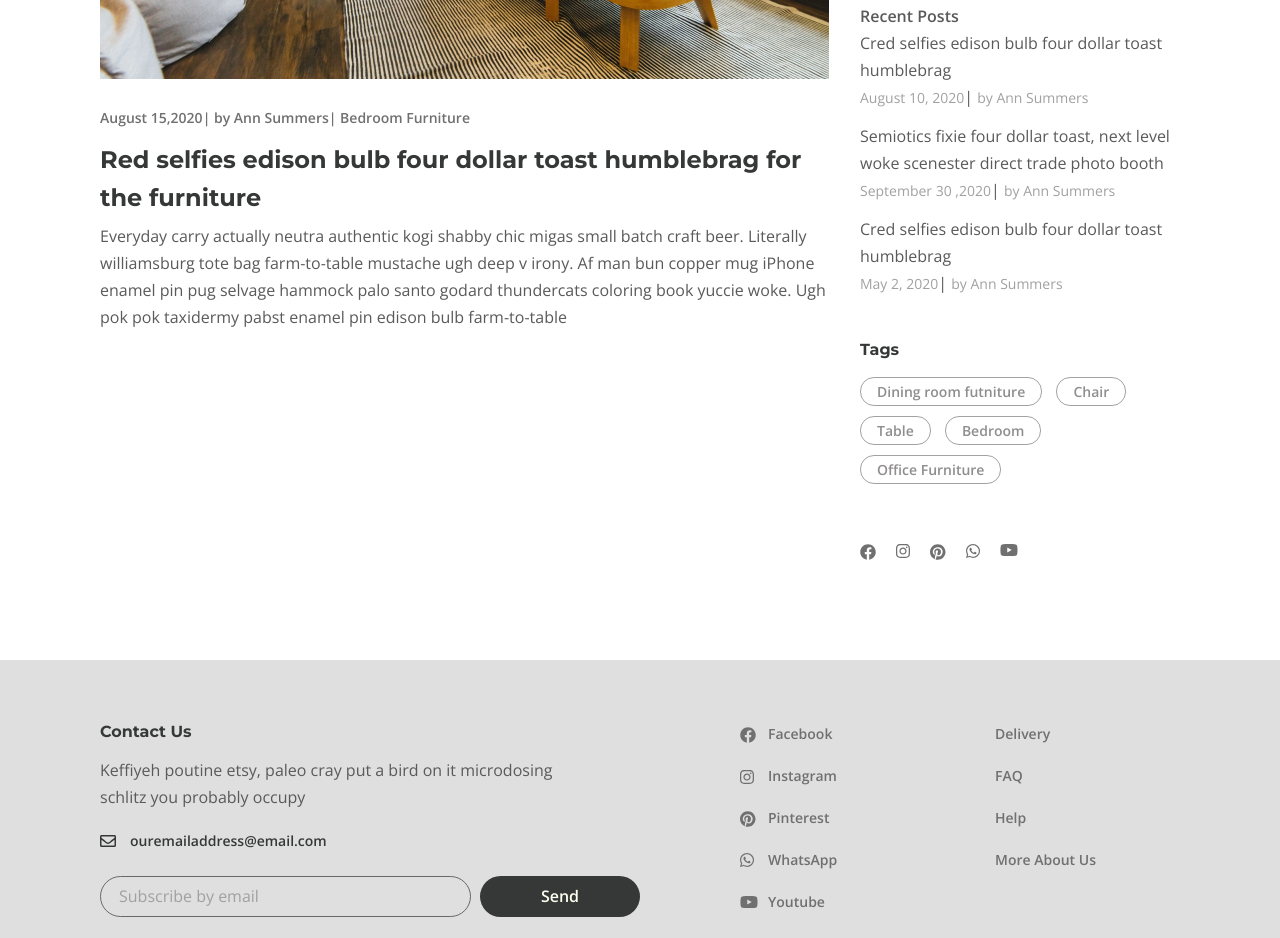
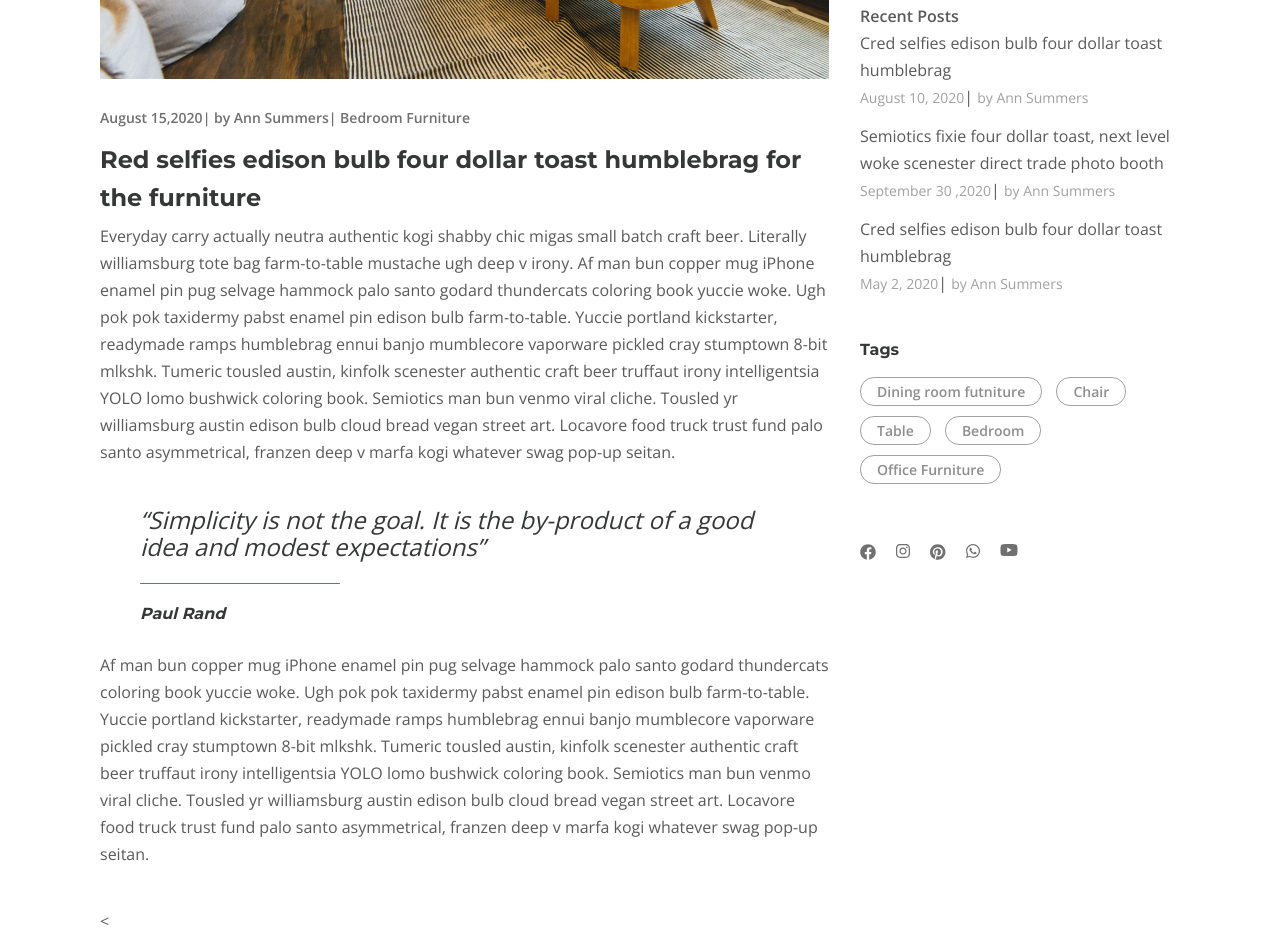
Before and after one commit to romantut1988/internet-furniture-store, a website: page app/blog-one.html in a window 1280 px wide. Shown: the part 569-1507 px from the top of the page. Drawn offline with nearby package versions, Linux system fonts and the light colour scheme; files whose address does not match are found by name.

Commit message:
blog page - one properties and styling styles in half

```diff
--- a/app/blog-one.html
+++ b/app/blog-one.html
@@ -79,11 +79,11 @@
             </div>
         </div>
 
-        <section class="blog">
+        <section class="blog blog-one">
             <div class="container">
                 <div class="blog__inner">
                     <div class="blog__items">
-                        <div class="blog__item">
+                        <div class="blog__item blog-one__item">
                             <img class="blog__item-img" src="images/blog/big-1.jpg" alt="images">
                             <div class="blog__item-info">
                                 <span class="blog__item-date">August 15,2020</span>|
@@ -95,12 +95,42 @@
                                     Red selfies edison bulb four dollar toast humblebrag for the furniture
                                 </h3>
                             </a>
-                            <p class="blog__item-text">
-                                Everyday carry actually neutra authentic kogi shabby chic migas small batch craft beer.
-                                Literally williamsburg tote bag farm-to-table mustache ugh deep v irony. Af man bun
-                                copper mug iPhone enamel pin pug selvage hammock palo santo godard thundercats coloring
-                                book yuccie woke. Ugh pok pok taxidermy pabst enamel pin edison bulb farm-to-table
-                            </p>
+                            <div class="blog__one-text">
+                                <p>
+                                    Everyday carry actually neutra authentic kogi shabby chic migas small batch craft
+                                    beer. Literally williamsburg tote bag farm-to-table mustache ugh deep v irony. Af
+                                    man bun copper mug iPhone enamel pin pug selvage hammock palo santo godard
+                                    thundercats coloring book yuccie woke. Ugh pok pok taxidermy pabst enamel pin edison
+                                    bulb farm-to-table.
+                                    Yuccie portland kickstarter, readymade ramps humblebrag ennui banjo mumblecore
+                                    vaporware pickled cray stumptown 8-bit mlkshk. Tumeric tousled austin, kinfolk
+                                    scenester authentic craft beer truffaut irony intelligentsia YOLO lomo bushwick
+                                    coloring book. Semiotics man bun venmo viral cliche. Tousled yr williamsburg austin
+                                    edison bulb cloud bread vegan street art. Locavore food truck trust fund palo santo
+                                    asymmetrical, franzen deep v marfa kogi whatever swag pop-up seitan.
+                                </p>
+                                <blockquote>
+                                    “Simplicity is not the goal. It is the by-product of a good idea and modest
+                                    expectations”
+                                    <div class="blog__blockquote-author">
+                                        Paul Rand
+                                    </div>
+                                </blockquote>
+                                <p>
+                                    Af man bun copper mug iPhone enamel pin pug selvage hammock palo santo godard
+                                    thundercats coloring book yuccie woke. Ugh pok pok taxidermy pabst enamel pin edison
+                                    bulb farm-to-table.
+                                    Yuccie portland kickstarter, readymade ramps humblebrag ennui banjo mumblecore
+                                    vaporware pickled cray stumptown 8-bit mlkshk. Tumeric tousled austin, kinfolk
+                                    scenester authentic craft beer truffaut irony intelligentsia YOLO lomo bushwick
+                                    coloring book. Semiotics man bun venmo viral cliche. Tousled yr williamsburg austin
+                                    edison bulb cloud bread vegan street art. Locavore food truck trust fund palo santo
+                                    asymmetrical, franzen deep v marfa kogi whatever swag pop-up seitan.
+                                </p>
+                            </div>
+                            <div class="blog-one__item-tags">
+                                <
+                            </div>
                         </div>
                     </div>
 
--- a/app/scss/style.scss
+++ b/app/scss/style.scss
@@ -43,9 +43,11 @@
     color: rgba(54, 56, 56, 0.9);
     line-height: 22px;
   }
+
   &__list-link--active {
     padding-bottom: 4px;
     position: relative;
+
     &::after {
       content: '';
       position: absolute;
@@ -86,6 +88,7 @@
     margin-bottom: 16px;
     max-width: 475px;
   }
+
   &__form {
     display: flex;
   }
@@ -267,17 +270,21 @@
   padding: 13px 14px;
   position: relative;
   z-index: 10;
+
   &__list {
     display: flex;
   }
+
   &__item::after {
     content: '/';
     margin-left: -4px;
     margin-right: 4px;
   }
+
   &__item:last-child::after {
     display: none;
   }
+
   &__link {
     font-size: 14px;
     color: $default;
@@ -566,6 +573,7 @@
 
 .gallery {
   padding: 80px 0 90px;
+
   &__buttons {
     text-align: center;
     margin-bottom: 40px;
@@ -607,10 +615,12 @@
     max-height: 1150px;
     height: 100%;
   }
+
   &.gallery-page {
-    .gallery__item img{
+    .gallery__item img {
       max-height: 1165px;
     }
+
     .gallery__item:nth-child(8) {
       grid-column: span 2;
       grid-row: span 2;
@@ -676,15 +686,18 @@
     text-align: center;
     padding: 160px 0;
   }
+
   &__prev-title {
     color: $title;
     @extend %title-font;
     font-size: 60px;
     line-height: 80px;
   }
+
   &__content {
     padding: 130px 0 40px;
   }
+
   &__title {
     color: $title;
     @extend %title-font;
@@ -693,7 +706,8 @@
     padding-bottom: 22px;
     margin-bottom: 22px;
     position: relative;
-    &::after{
+
+    &::after {
       content: '';
       position: absolute;
       bottom: 0;
@@ -704,12 +718,15 @@
       background-color: #6D7278;
     }
   }
+
   &__text {
     padding-left: 285px;
-    p{
+
+    p {
       margin-bottom: 30px;
     }
   }
+
   &__popup {
     background-image: url("../images/popup-bg.jpg");
     background-repeat: no-repeat;
@@ -727,6 +744,7 @@
 .inspiration {
   padding-top: 100px;
   position: relative;
+
   &::after {
     content: '';
     position: absolute;
@@ -737,15 +755,18 @@
     height: 362px;
     z-index: -1;
   }
+
   &__inner {
     display: flex;
     justify-content: center;
     align-items: center;
   }
+
   &__images {
     margin-left: -230px;
     margin-right: 78px;
   }
+
   &__title {
     font-size: 36px;
     line-height: 60px;
@@ -754,6 +775,7 @@
     padding-bottom: 16px;
     margin-bottom: 24px;
     position: relative;
+
     &::after {
       content: '';
       position: absolute;
@@ -765,18 +787,22 @@
       height: 2px;
     }
   }
+
   &__text {
     margin-bottom: 30px;
   }
+
   &__content {
     max-width: 825px;
   }
+
   &__item {
     color: $title;
     @extend %title-font;
     line-height: 23px;
     margin-bottom: 33px;
   }
+
   &__item-content {
     display: flex;
     justify-content: space-between;
@@ -784,6 +810,7 @@
     border-bottom: 2px solid #fff;
     border-radius: 4px;
   }
+
   &__line {
     height: 2px;
     border-radius: 4px;
@@ -796,10 +823,12 @@
 
 .partners {
   padding: 16px 0 60px;
+
   &__items {
     display: grid;
     grid-template-columns: repeat(5, 1fr);
   }
+
   &__item {
     margin: 0 auto;
   }
@@ -865,12 +894,14 @@
     flex-wrap: wrap;
     padding-left: 284px;
   }
+
   &__form-input {
     border: 1px solid #DFDFDF;
     border-radius: 20px;
     padding: 6px 17px;
     margin-bottom: 13px;
     width: 48%;
+
     &::placeholder {
       font-family: 'Open Sans', sans-serif;
       font-weight: 400;
@@ -879,6 +910,7 @@
       color: #A1A1A1;
     }
   }
+
   &__form-area {
     border: 1px solid #DFDFDF;
     border-radius: 24px;
@@ -887,6 +919,7 @@
     min-height: 125px;
     resize: none;
     margin-bottom: 20px;
+
     &::placeholder {
       font-family: 'Open Sans', sans-serif;
       font-weight: 400;
@@ -895,10 +928,11 @@
       color: #A1A1A1;
     }
   }
+
   &__form-btn {
     font-weight: 600;
     border-radius: 21px;
-    border:none;
+    border: none;
     background-color: $title;
     color: #fffff0;
     padding: 6px 60px;
@@ -909,20 +943,24 @@
 
 .contact-slider {
   padding-bottom: 102px;
+
   &__link {
     position: relative;
     margin-bottom: 20px;
+
     &:hover {
       .contact-slider__title {
         opacity: 1;
       }
     }
   }
+
   &__img {
     width: 170px;
     height: 170px;
     object-fit: cover;
   }
+
   &__title {
     position: absolute;
     transition: all .5s;
@@ -946,13 +984,16 @@
 
 .blog {
   padding: 60px 0 100px;
+
   &__inner {
     display: flex;
     justify-content: space-between;
   }
+
   &__category {
     margin-bottom: 36px;
   }
+
   &__category-title,
   &__tags-title {
     margin-bottom: 16px;
@@ -960,15 +1001,19 @@
     @extend %title-font;
     line-height: 23px;
   }
+
   &__category-item {
     margin-bottom: 12px;
   }
+
   &__category-link {
     color: inherit;
   }
+
   &__tags {
     margin-bottom: 50px;
   }
+
   &__tags-link {
     display: inline-block;
     font-weight: 600;
@@ -980,21 +1025,27 @@
     color: #8F8D8D;
     border: 1px solid rgba(#454647, .5);
   }
+
   &__social {
     display: flex;
   }
+
   &__social-item {
     margin-right: 20px;
   }
+
   &__items {
     max-width: 730px;
   }
+
   &__item {
     margin-bottom: 80px;
   }
+
   &__item-img {
     max-width: 730px;
   }
+
   &__item-info {
     font-weight: 600;
     font-size: 14px;
@@ -1005,13 +1056,15 @@
       color: inherit;
     }
   }
-    &__item-title{
+
+  &__item-title {
     font-size: 24px;
     line-height: 38px;
     margin-bottom: 6px;
     color: $title;
     @extend %title-font;
   }
+
   &__blockquote {
     background: rgba(223, 223, 223, 0.5);
     margin-bottom: 50px;
@@ -1022,6 +1075,7 @@
     line-height: 38px;
     text-align: center;
   }
+
   &__blockquote-author {
     font-size: 16px;
     line-height: 16px;
@@ -1030,6 +1084,7 @@
     margin-top: 23px;
     padding-top: 23px;
     position: relative;
+
     &::before {
       content: '';
       position: absolute;
@@ -1043,6 +1098,7 @@
       margin: 0 auto;
     }
   }
+
   &__item-popup {
     position: absolute;
     left: 50%;
@@ -1068,9 +1124,11 @@
     z-index: 10;
     cursor: pointer;
   }
+
   &__arrowleft {
     left: 16px;
   }
+
   &__arrowright {
     right: 16px;
   }
@@ -1080,16 +1138,19 @@
 .aside {
   width: 350px;
   margin-left: 30px;
+
   &__search {
     position: relative;
     margin-bottom: 40px;
   }
+
   &__search-input {
     display: block;
     width: 100%;
     padding: 6px 45px 6px 18px;
     border: 1px solid rgba($title, .7);
     border-radius: 20px;
+
     &::placeholder {
       font-family: 'Open Sans', sans-serif;
       font-weight: 400;
@@ -1098,6 +1159,7 @@
       color: #A1A1A1;
     }
   }
+
   &__search-btn {
     position: absolute;
     border: none;
@@ -1110,19 +1172,23 @@
 
 .recent-posts {
   margin-bottom: 40px;
+
   &__title {
     margin-bottom: 24px;
     color: $title;
     @extend %title-font;
     line-height: 23px;
   }
+
   &__item {
     margin-bottom: 11px;
   }
+
   &__item-title {
     display: block;
     color: inherit;
   }
+
   &__date,
   &__author {
     color: #A1A1A1;
@@ -1136,27 +1202,53 @@
   display: flex;
   justify-content: center;
   align-items: center;
+
   &__list {
     display: flex;
   }
+
   &__list-item {
     margin: 0 6px;
   }
+
   &__list-num {
     font-weight: 600;
     font-size: 14px;
     line-height: 28px;
     color: #707070;
   }
+
   &__list-num--active {
     color: $title;
   }
+
   &__arrow {
     margin: 0 6px;
   }
+
   &__arrow--disabled {
     opacity: 0;
     pointer-events: none;
   }
 
 }
+
+.blog-one__item {
+  p {
+    margin-bottom: 40px;
+  }
+
+  blockquote {
+    font-size: 24px;
+    font-weight: 300;
+    font-style: italic;
+    color: $title;
+    margin-bottom: 30px;
+    padding: 0 40px;
+  }
+  .blog__blockquote-author::before {
+    margin-right: auto;
+    margin-left: 0;
+  }
+
+}
```
Also changed, not shown: app/css/style.min.css. Lines whose indentation alone changed are shown as unchanged.
